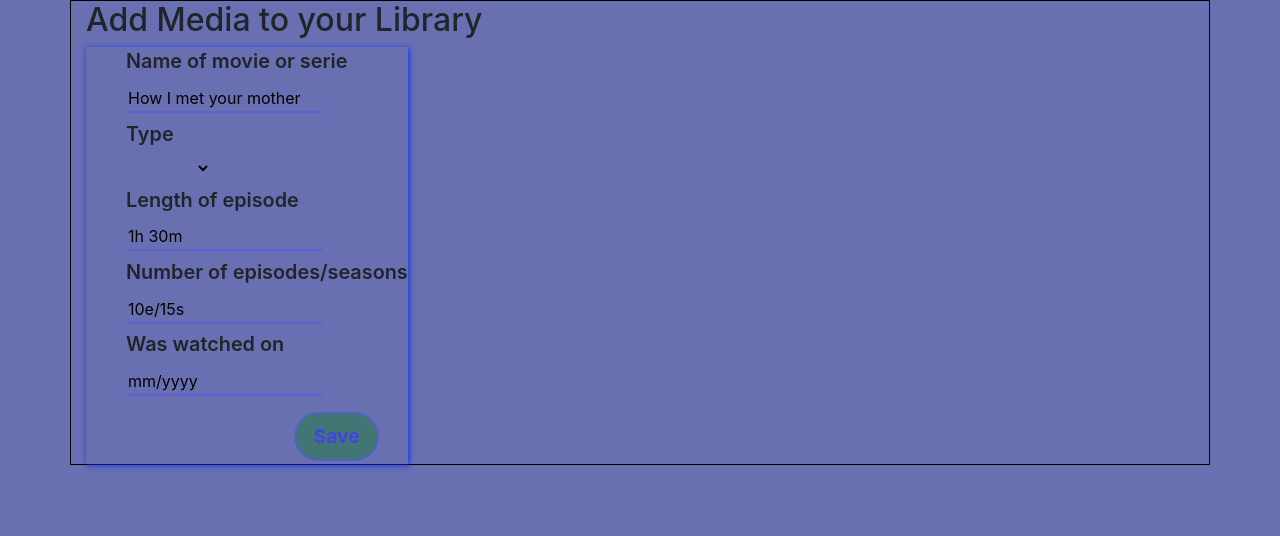
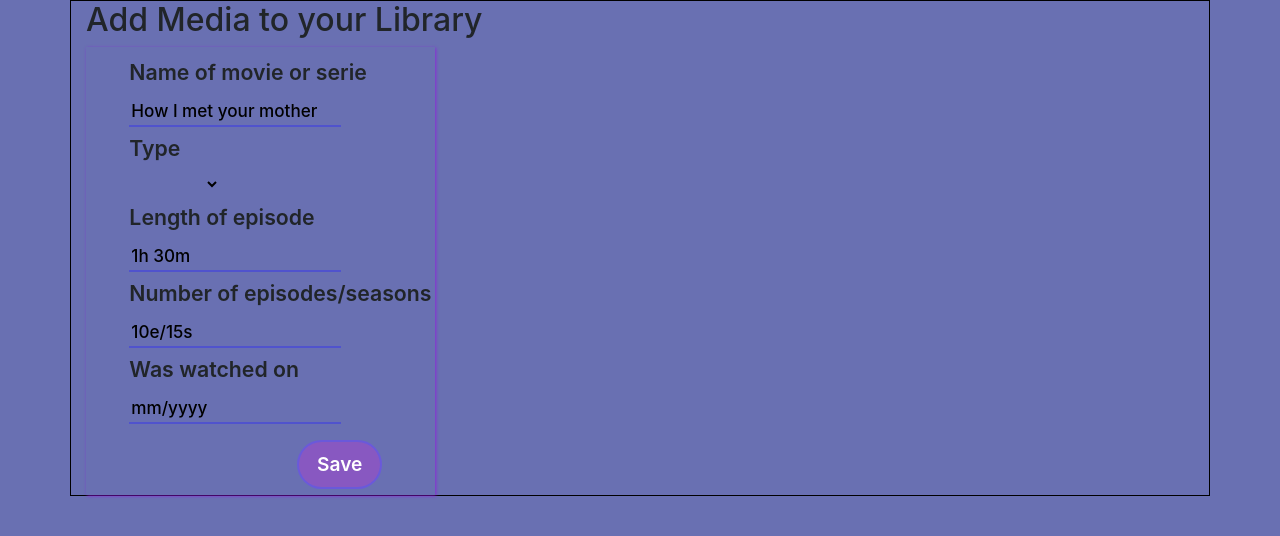
Before and after one commit to devAdam117/Media-library, an Angular app: page / in a window 1280 px wide. Shown: the top 536 px of the page. Built offline with nearby package versions, Linux system fonts and the light colour scheme.

Commit message:
hotovy add form+ button funkcionalita

```diff
--- a/src/app/media-item-form/media-item-form.component.css
+++ b/src/app/media-item-form/media-item-form.component.css
@@ -1,6 +1,7 @@
 form {
   width: fit-content;
-  box-shadow: 1px 1px 6px rgb(15, 47, 228);
+  box-shadow: 1px 1px 3px rgba(150, 15, 228, 0.733);
+  padding: 0.21rem;
 }
 form ul li input,
 form ul li select {
@@ -16,21 +17,23 @@ input {
   transition: 0.4s;
   background: transparent;
   border: none;
-  border-bottom: 2px solid rgba(89, 89, 233, 0.637);
+  border-bottom: 2px solid rgba(70, 70, 218, 0.692);
   outline: none;
   width: 70%;
+  font-size: 1.07rem;
+  font-weight: 500;
 }
 ::placeholder {
   color: rgb(0, 0, 0);
   opacity: 1; /* Firefox */
-  font-weight: 400;
+  font-weight: 500;
 }
 
 input:focus {
-  border-bottom: 2px solid rgba(123, 24, 204, 0.836);
+  border-bottom: 2px solid rgba(117, 24, 204, 0.473);
 }
 form label {
-  font-size: 1.24rem;
+  font-size: 1.33rem;
   font-weight: 600;
 }
 select {
@@ -39,23 +42,27 @@ select {
   border: rgba(89, 89, 233, 0.637);
   border-radius: 0.3rem;
   width: 30%;
+  font-size: 1.07rem;
+  font-weight: 500;
 }
 option {
   background: rgba(89, 89, 233, 0.637);
   border: 30px solid black;
   border-radius: 0.3rem;
+  font-size: 1.07rem;
+  font-weight: 500;
 }
 select:hover {
   background: rgba(89, 89, 233, 0.64);
 }
 button {
   transition: 0.4s;
-  background: rgba(15, 128, 39, 0.87);
+  background: rgba(83, 22, 153, 0.87);
   padding: 0.5rem 1.1rem;
   border-radius: 2.3rem;
-  color: rgb(66, 66, 230);
+  color: rgb(130, 130, 219);
   font-size: 1.2rem;
-  font-weight: 700;
+  font-weight: 600;
   border: 2px solid rgba(89, 89, 233, 0.64);
   outline: none;
   margin-left: 13rem;
@@ -63,9 +70,14 @@ button {
 }
 button:hover {
   background: transparent;
-  border: 2px solid rgb(15, 128, 39);
-  color: rgba(15, 128, 39, 0.788);
+  border: 2px solid rgba(83, 22, 153, 0.87);
+  color: rgba(83, 22, 153, 0.87);
 }
 .disabled {
-  background: rgba(15, 128, 39, 0.432);
+  background: rgba(178, 59, 214, 0.432);
+  color: white;
 }
+
+.borderBot {
+  border-bottom: 2px solid rgba(144, 74, 202, 0.76);
+}
--- a/src/app/media-item-form/media-item-form.component.html
+++ b/src/app/media-item-form/media-item-form.component.html
@@ -8,27 +8,27 @@
     <ul>
         <li>
             <label for="name">Name of movie or serie</label>
-            <input name="name" type="text" id="name" placeholder="How I met your mother" formControlName="name">
+            <input [ngClass]="{'borderBot': form.get('name').valid}" name="name" type="text" id="name" placeholder="How I met your mother" formControlName="name">
         </li>
         <li>
             <label for="medium">Type</label>
             <select name="medium" id="medium" formControlName="medium">
-                <option value="Movies">Movie</option>
+                <option value="Movies">Movies</option>
                 <option value="Series">Serie</option>
             </select>
         </li>
         <li>
             <label for="episodeLength">Length of episode</label>
-            <input  name="lengthOfEP"type="text" id="name" placeholder="1h 30m" formControlName="lengthOfEP">
+            <input [ngClass]="{'borderBot': form.get('lengthOfEP').valid}"  [class.borderBot]="filled2" name="lengthOfEP" type="text" id="name" placeholder="1h 30m" formControlName="lengthOfEP">
         </li>
         <li>
             <label for="numberOfEp">Number of episodes/seasons</label>
-            <input name="numberOfEp" type="text" id="name" placeholder="10e/15s" formControlName="numberOfEp">
+            <input  [ngClass]="{'borderBot': form.get('numberOfEp').valid}" name="numberOfEp" type="text" id="name" placeholder="10e/15s" formControlName="numberOfEp">
         </li>
         <li>
             <label for="whenWatched">Was watched on</label>
-            <input name = "whenWatched"type="text" placeholder="mm/yyyy" formControlName="whenWatched">
+            <input  [ngClass]="{'borderBot': form.get('whenWatched').valid}" name = "whenWatched" type="text" placeholder="mm/yyyy" formControlName="whenWatched">
         </li>
     </ul>
-    <button [ngClass]="{disabled : !form.valid}" type="submit" [disabled]="!form.valid">Save</button>
+    <button [ngClass]="{disabled : (!form.get('name').valid || !form.get('medium').valid)}" type="submit" [disabled]="(!form.get('name').valid || !form.get('medium').valid)">Save</button>
 </form>
--- a/src/app/media-item-form/media-item-form.component.ts
+++ b/src/app/media-item-form/media-item-form.component.ts
@@ -8,9 +8,28 @@ import {Validators, FormGroup, FormControl} from '@angular/forms'
 })
 export class MediaItemFormComponent implements OnInit {
   form;
+
   onSubmit (mediaItem) {
     console.log(mediaItem);
   }
+  filled1=false;
+  filled2=false;
+  filled3=false;
+  filled4=false;
+  /*modelChange1(e){
+    e ? this.filled1=true : this.filled1=false;
+  }
+  modelChange2(e){
+    e ? this.filled2=true : this.filled2=false;
+  }
+  modelChange3(e){
+    e ? this.filled3=true : this.filled3=false;
+  }
+  modelChange4(e){
+    e ? this.filled4=true : this.filled4=false;
+  }*/
+  //supacky sposob, skoda :-/ Haha tak nie :D kaso zacranil
+
 
   constructor() { }
 
@@ -18,11 +37,12 @@ export class MediaItemFormComponent implements OnInit {
     this.form=new FormGroup({
       name: new FormControl('',Validators.required),
       medium: new FormControl('', Validators.required),
-      lengthOfEP: new FormControl(''),
-      numberOfEp: new FormControl(''),
-      whenWatched: new FormControl(''),
+      lengthOfEP: new FormControl('',Validators.required),
+      numberOfEp: new FormControl('',Validators.required),
+      whenWatched: new FormControl('',Validators.required),
 
     });
   }
 
+
 }
--- a/src/index.html
+++ b/src/index.html
@@ -3,7 +3,7 @@
 <head>
   <meta charset="utf-8">
 
-  <title>FirstFEapp</title>
+  <title>MediaLibrary</title>
   <base href="/">
   <meta name="viewport" content="width=device-width, initial-scale=1">
   <link rel="icon" type="image/x-icon" href="favicon.ico">
```
